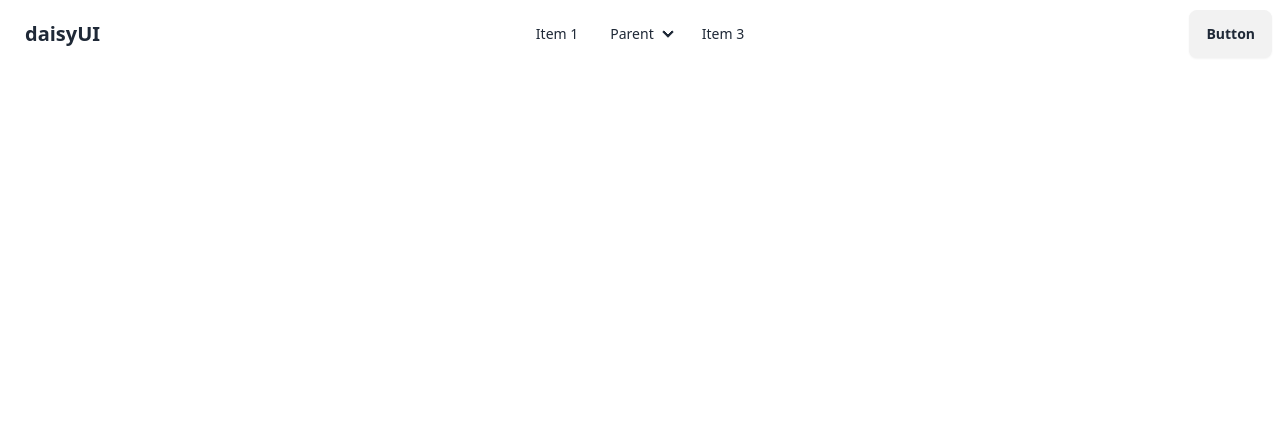
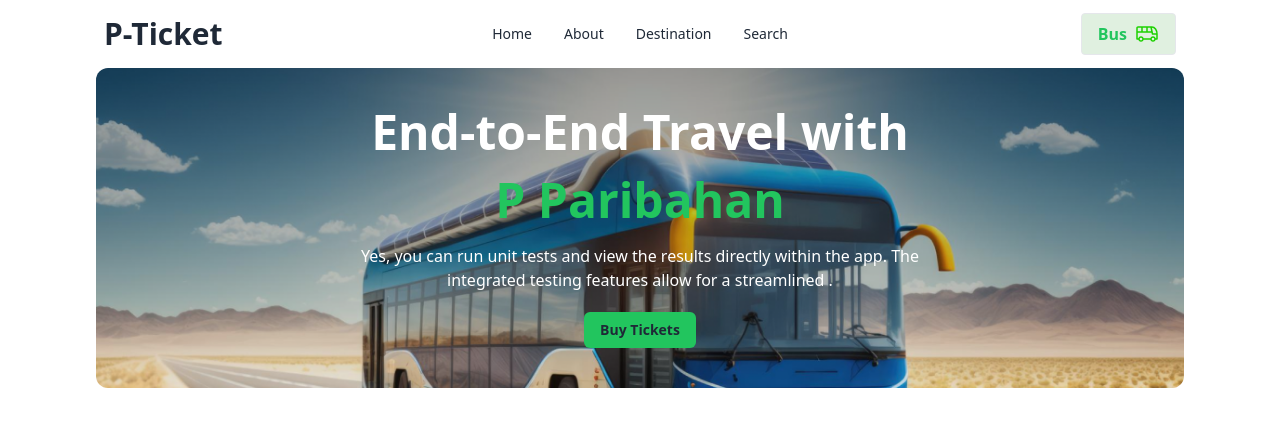
Before and after one commit to takbirgazi/assignment_5, a plain HTML site: page index.html in a window 1280 px wide. Drawn offline with nearby package versions, Linux system fonts and the light colour scheme.

Commit message:
Banner Added

```diff
--- a/index.html
+++ b/index.html
@@ -8,7 +8,7 @@
     <title>P-Ticket</title>
 </head>
 <body>
-    <header>
+    <header class="w-[85%] mx-auto">
         <div class="navbar bg-base-100">
             <div class="navbar-start">
               <div class="dropdown">
@@ -16,36 +16,32 @@
                   <svg xmlns="http://www.w3.org/2000/svg" class="h-5 w-5" fill="none" viewBox="0 0 24 24" stroke="currentColor"><path stroke-linecap="round" stroke-linejoin="round" stroke-width="2" d="M4 6h16M4 12h8m-8 6h16" /></svg>
                 </div>
                 <ul tabindex="0" class="menu menu-sm dropdown-content mt-3 z-[1] p-2 shadow bg-base-100 rounded-box w-52">
-                  <li><a>Item 1</a></li>
-                  <li>
-                    <a>Parent</a>
-                    <ul class="p-2">
-                      <li><a>Submenu 1</a></li>
-                      <li><a>Submenu 2</a></li>
-                    </ul>
-                  </li>
-                  <li><a>Item 3</a></li>
+                  <li><a href="#">Home</a></li>
+                  <li><a href="#">About</a></li>
+                  <li><a href="#">Destination</a></li>
+                  <li><a href="#">Search</a></li>
                 </ul>
               </div>
-              <a class="btn btn-ghost text-xl">daisyUI</a>
+              <a class="font-bold text-3xl">P-Ticket</a>
             </div>
             <div class="navbar-center hidden lg:flex">
               <ul class="menu menu-horizontal px-1">
-                <li><a>Item 1</a></li>
-                <li>
-                  <details>
-                    <summary>Parent</summary>
-                    <ul class="p-2">
-                      <li><a>Submenu 1</a></li>
-                      <li><a>Submenu 2</a></li>
-                    </ul>
-                  </details>
-                </li>
-                <li><a>Item 3</a></li>
+                <li><a href="#">Home</a></li>
+                <li><a href="#">About</a></li>
+                <li><a href="#">Destination</a></li>
+                <li><a href="#">Search</a></li>
               </ul>
             </div>
             <div class="navbar-end">
-              <a class="btn">Button</a>
+              <a href="#" class="flex gap-2 bg-[#0080001f] border rounded px-4 py-2 text-green-500 font-bold">Bus <img src="images/icon/tabler-icon-bus.svg" alt=""></a>
+            </div>
+          </div>
+          <div class="bg-[url(images/banner.png)] bg-cover bg-center bg-no-repeat rounded-xl py-10">
+            <div class="flex flex-col items-center justify-center gap-5">
+                <h2 class="text-white font-bold text-5xl">End-to-End Travel with </h2>
+                <h3 class="text-green-500 font-bold text-5xl">P Paribahan</h3>
+                <p class="text-white text-center">Yes, you can run unit tests and view the results directly within the app. The <br> integrated testing features allow for a streamlined .</p>
+                <a href="#" class="px-4 py-2 rounded-md font-bold text-sm bg-green-500">Buy Tickets</a>
             </div>
           </div>
     </header>
```
Also changed, not shown: tailwind.config.js (added, +8 -0 lines), images/icon/tabler-icon-bus.svg (added).
